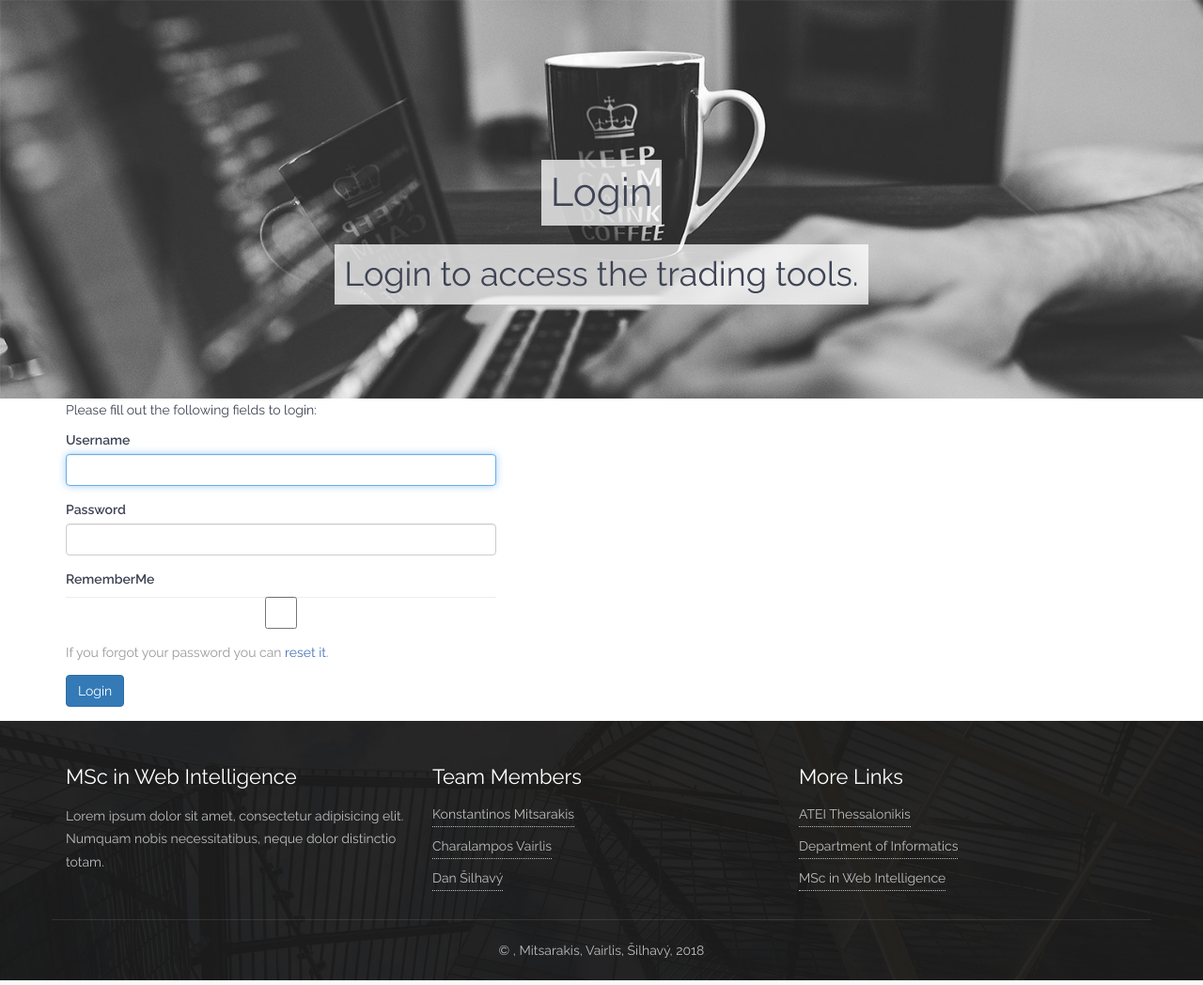
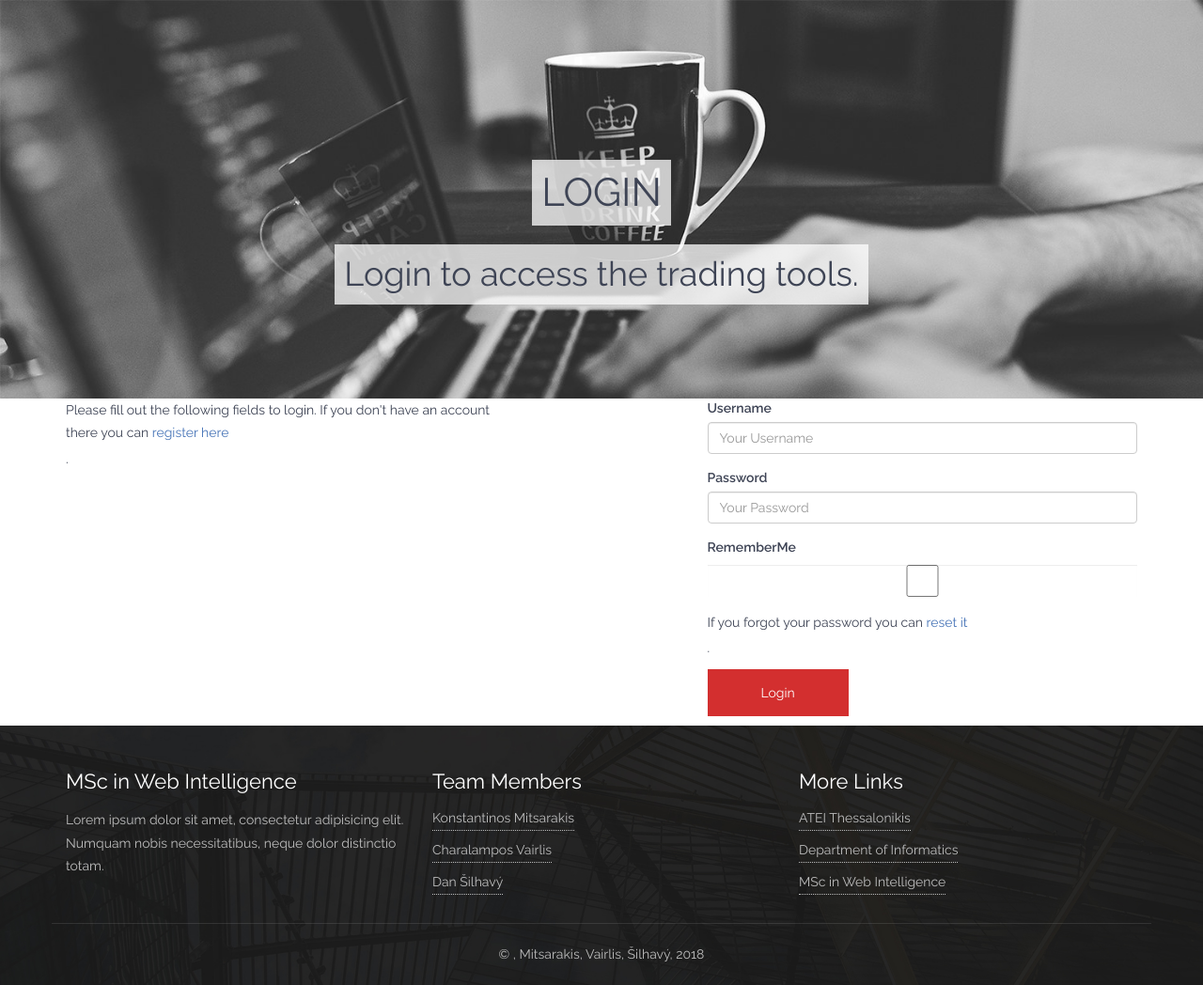
Before and after one commit to kostmits83/m102, a PHP site: template frontend/views/site/login.php in a window 1280 px wide. Shown: the whole page at 94% size. Run offline with PHP 8.4, Linux system fonts and the light colour scheme; the template is opened without the code that fills it, so the values that code supplies are empty; form fields are guessed from the names that the template uses; some libraries are stand-ins or nearby versions.

Commit message:
Add login css

```diff
--- a/common/web/css/sass/sass/common.scss
+++ b/common/web/css/sass/sass/common.scss
@@ -21,3 +21,7 @@ p {
 .relative {
 	position: relative;
 }
+
+.inline-block {
+	display: inline-block;
+}
--- a/common/web/css/sass/sass/modules/_links.scss
+++ b/common/web/css/sass/sass/modules/_links.scss
@@ -13,6 +13,7 @@ a {
 		background: $color-default;
 	}
 	&--state-1 {
+		display: inline-block;
 		&:after {
 			content: '';
 			display: block;
--- a/common/web/css/sass/sass/modules/_mixins.scss
+++ b/common/web/css/sass/sass/modules/_mixins.scss
@@ -31,5 +31,4 @@
 
 @mixin depth($h: $unit, $v: 2.5*$unit, $transition-time: $transition-time-main) {
 	@include box-shadow(rgba(113, 120, 150, 0.3) 0 $h $v 0);
-	@include transition(all $transition-time ease-in);
 }
--- a/common/web/css/sass/sass/pages/_about.scss
+++ b/common/web/css/sass/sass/pages/_about.scss
@@ -29,6 +29,7 @@
 	padding: $unit;
 	border: 0.2*$unit solid $color-fourth;
 	@include border-radius($border-radius-main);
+	@include transition(all $transition-time-main ease-in);
 	&:hover {
 		@include depth();
 	}
@@ -126,6 +127,7 @@
 	padding: 2*$unit;
 	background-color: $color-third;
 	@include border-radius($border-radius-main);
+	@include transition(all $transition-time-main ease-in);
 	&:hover {
 		@include depth();
 	}
--- a/frontend/views/layouts/main.php
+++ b/frontend/views/layouts/main.php
@@ -42,8 +42,8 @@ AppAsset::register($this);
         ['label' => 'Contact', 'url' => ['/site/contact'], 'options' => ['class' => 'main-header__item'], 'linkOptions' => ['class' => 'main-header__link link link--state-1',],],
     ];
     if (Yii::$app->user->isGuest) {
+        $menuItems[] = ['label' => 'Login', 'url' => ['/site/login'], 'options' => ['class' => 'main-header__item'], 'linkOptions' => ['class' => 'main-header__link link link--state-1',],];
         $menuItems[] = ['label' => 'Signup', 'url' => ['/site/signup'], 'options' => ['class' => 'main-header__item'], 'linkOptions' => ['class' => 'main-header__link link link--state-1',],];
-        $menuItems[] = ['label' => 'Login', 'url' => ['/site/login'], 'options' => ['class' => 'main-header__item'], 'linkOptions' => ['class' => 'main-header__link link link--state-1',],];
     } else {
         $menuItems[] = '<li>'
             . Html::beginForm(['/site/logout'], 'post')
--- a/frontend/views/site/contact.php
+++ b/frontend/views/site/contact.php
@@ -28,7 +28,7 @@ $this->params['breadcrumbs'][] = $this->title;
 			</div>
 			<div class="col-sm-12 col-md-5 col-md-offset-2 contact-form">
 				<?php $form = ActiveForm::begin(); ?>
-			    <?= $form->field($model, 'name')->textInput(['maxlength' => true, 'placeholder' => 'Your Name', 'class' => 'form-control']) ?>
+			    <?= $form->field($model, 'name')->textInput(['maxlength' => true, 'placeholder' => 'Your Name']) ?>
 			    <?= $form->field($model, 'email')->textInput(['maxlength' => true, 'placeholder' => 'Your Email']) ?>
 			    <?= $form->field($model, 'message')->textarea(['rows' => 6, 'placeholder' => 'Your Message']) ?>
 			    <div class="contact-form__button">
--- a/frontend/views/site/login.php
+++ b/frontend/views/site/login.php
@@ -12,36 +12,28 @@ $this->title = Yii::t('app', 'Login');
 $this->params['breadcrumbs'][] = $this->title;
 ?>
 <div class="site-login">
-    <div class="banner banner--light banner--contact">
-        <p class="banner__header">Login</p>
+    <div class="banner banner--light banner--same">
+        <p class="banner__header">LOGIN</p>
         <p class="banner__info">Login to access the trading tools.</p>
     </div>
     <?= Breadcrumbs::widget([
         'links' => isset($this->params['breadcrumbs']) ? $this->params['breadcrumbs'] : [],
     ]) ?>
 
-    <div class="container">
-
-
+    <div class="container relative">
         <div class="row">
-            <div class="col-lg-5">
-                <p>Please fill out the following fields to login:</p>
+            <div class="col-sm-12 col-md-5 login-message">
+                <p class="login-message__text">Please fill out the following fields to login. If you don't have an account there you can <?= Html::a('register here', ['site/signup'], ['class' => 'link link--state-1']); ?>.</p>
+            </div>
+            <div class="col-sm-12 col-md-5 col-md-offset-2 login-form">
                 <?php $form = ActiveForm::begin(['id' => 'login-form']); ?>
-
-                    <?= $form->field($model, 'username')->textInput(['autofocus' => true]) ?>
-
-                    <?= $form->field($model, 'password')->passwordInput() ?>
-
+                    <?= $form->field($model, 'username')->textInput(['maxlength' => true, 'placeholder' => 'Your Username']) ?>
+                    <?= $form->field($model, 'password')->passwordInput(['placeholder' => 'Your Password']) ?>
                     <?= $form->field($model, 'rememberMe')->checkbox() ?>
-
-                    <div style="color:#999;margin:1em 0">
-                        If you forgot your password you can <?= Html::a('reset it', ['site/request-password-reset']) ?>.
+                    <p>If you forgot your password you can <?= Html::a('reset it', ['site/request-password-reset'], ['class' => 'inline-block link link--state-1']) ?>.</p>
+                    <div class="login-form__button">
+                        <?= Html::submitButton(Yii::t('app', 'Login'), ['class' => 'btn button--attention button buttons-row__button', 'name' => 'login-button']) ?>
                     </div>
-
-                    <div class="form-group">
-                        <?= Html::submitButton('Login', ['class' => 'btn btn-primary', 'name' => 'login-button']) ?>
-                    </div>
-
                 <?php ActiveForm::end(); ?>
             </div>
         </div>
```
Also changed, not shown: common/web/css/sass/sass/pages/_login.scss (+25 -5 lines), common/web/css/sass/sass/sections/_banner.scss (+9 -4 lines).
